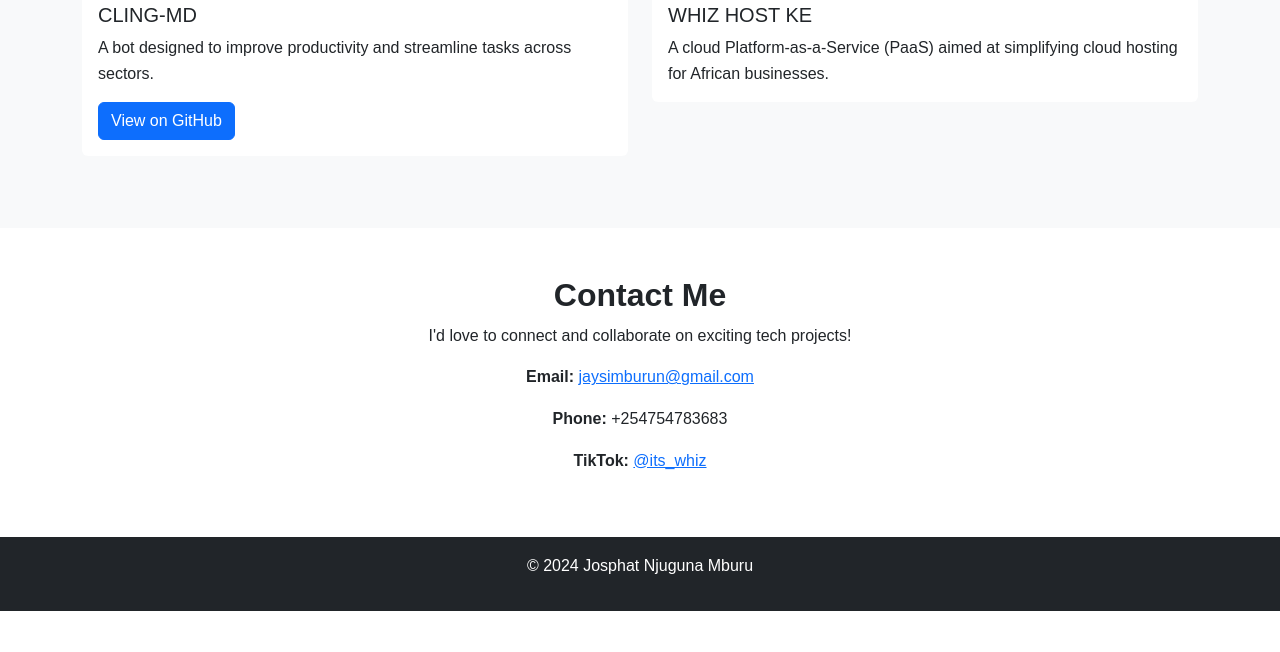
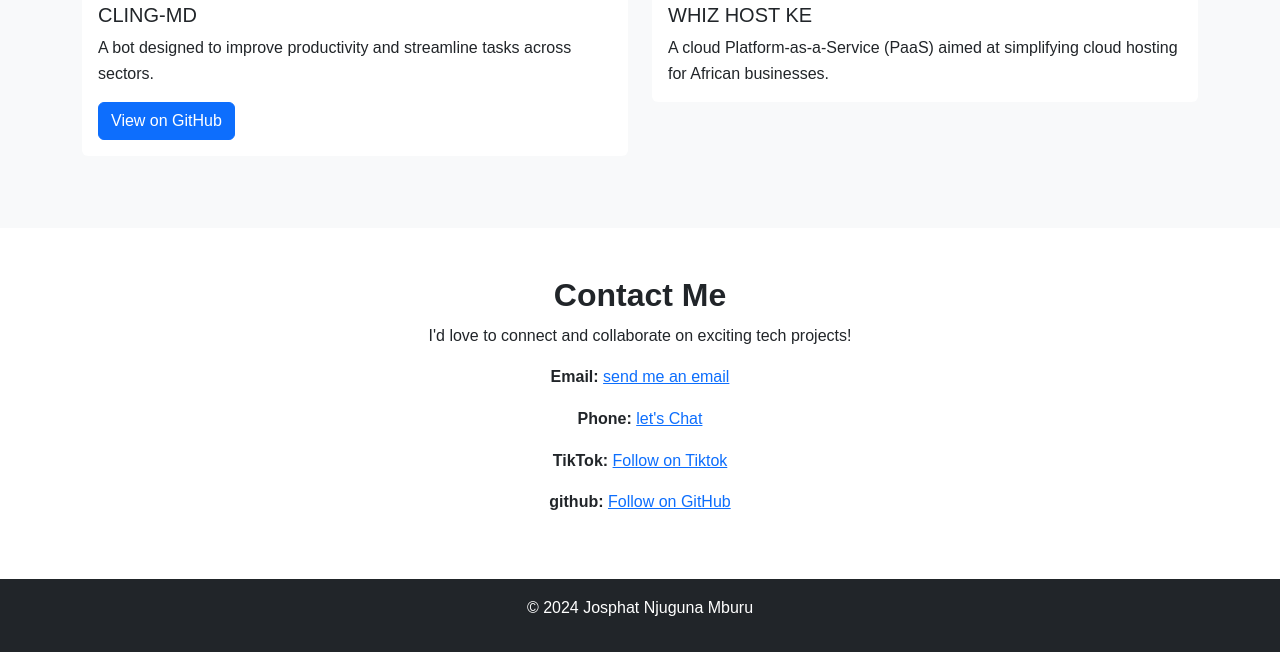
Before and after one commit to Whizmburu/Me, a plain HTML site: page index.html in a window 1280 px wide. Shown: the part 594-1246 px from the top of the page. Before the commit the page ends 1205 px from the top, so only its background shows below. Drawn offline with nearby package versions, Linux system fonts and the light colour scheme.

Commit message:
Update index.html

```diff
--- a/index.html
+++ b/index.html
@@ -74,9 +74,10 @@
         <div class="container">
             <h2>Contact Me</h2>
             <p>I'd love to connect and collaborate on exciting tech projects!</p>
-            <p><strong>Email:</strong> <a href="mailto:jaysimburun@gmail.com">jaysimburun@gmail.com</a></p>
-            <p><strong>Phone:</strong> +254754783683</p>
-            <p><strong>TikTok:</strong> <a href="https://tiktok.com/@its_whiz" target="_blank">@its_whiz</a></p>
+            <p><strong>Email:</strong> <a href="mailto:jaysimburun@gmail.com">send me an email</a></p>
+            <p><strong>Phone:</strong> <a href="https://wa.me/+254754783683">let's Chat</a></p>
+            <p><strong>TikTok:</strong> <a href="https://tiktok.com/@its_whiz" target="_blank">Follow on Tiktok</a></p>
+            <p><strong>github:</strong> <a href="https://github.com/whizmburu" target="_blank">Follow on GitHub</a></p>
         </div>
     </section>
 
```
